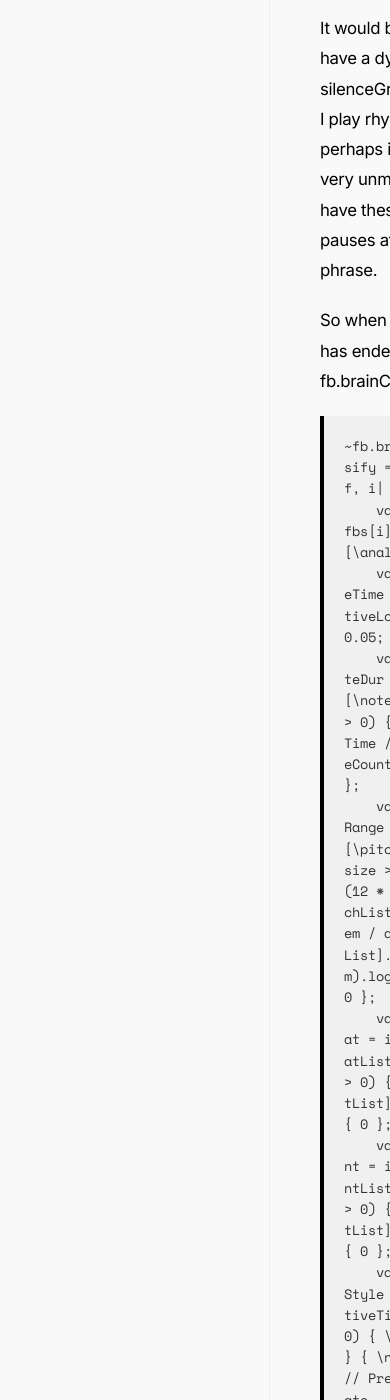
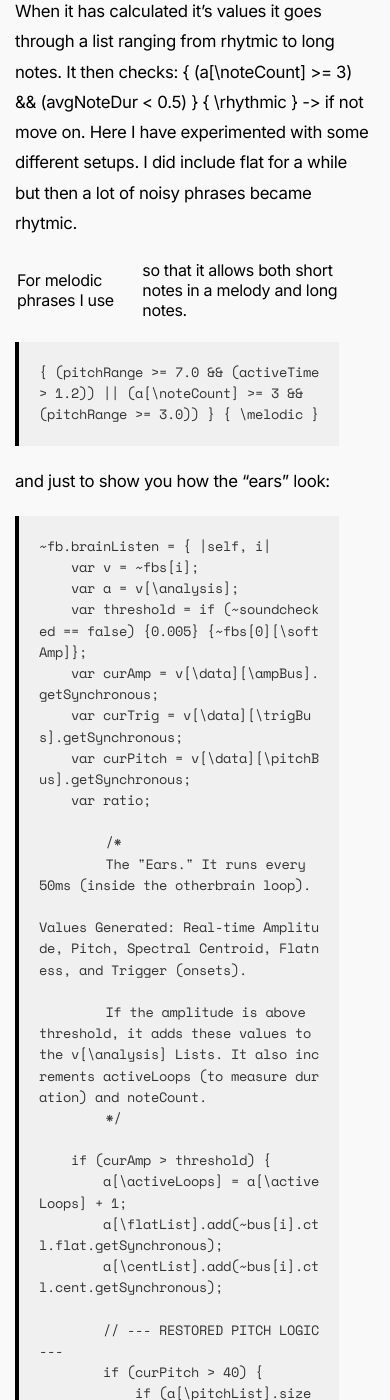
Before and after one commit to vikstromo/vikstromo.github.io, a Jekyll site: the page built from bias-documentation.html, in a window 390 px wide and 1400 px high, scrolled down 7473 px. Built offline with Jekyll 4.4.1, drawn with Linux system fonts in a browser that asks for light colours; some of the changed text lies outside the part shown.

Commit message:
fixed mobile layout

```diff
--- a/_layouts/default.html
+++ b/_layouts/default.html
@@ -73,12 +73,46 @@
         code { font-family: 'Space Mono', monospace; font-size: 0.85rem; line-height: 1.5; color: #333; }
 
         /* Mobile Fix */
-        @media (max-width: 768px) {
-            main { padding-left: 0; }
-            body { padding: 20px; }
-            .signal-chain { flex-direction: column; gap: 10px; }
-            .arrow { transform: rotate(90deg); }
-        }
+      @media (max-width: 768px) {
+    body { padding: 15px; } /* Reduce outer padding on mobile */
+
+    main { padding: 0; }
+
+    /* Force all flex containers to stack vertically */
+    div[style*="display: flex"],
+    .docs-layout {
+        flex-direction: column !important;
+        gap: 20px !important;
+    }
+
+    /* Make sidebars full width instead of 250px */
+    aside,
+    aside[style*="width: 250px"] {
+        width: 100% !important;
+        border-right: none !important;
+        border-bottom: 1px solid #eee;
+        padding-right: 0 !important;
+        padding-bottom: 20px;
+    }
+
+    /* Allow the content area to take up the full screen width */
+    article,
+    div[style*="flex-grow: 1"] {
+        max-width: 100% !important;
+    }
+
+    /* Signal Chain stacking */
+    .signal-chain { flex-direction: column; gap: 10px; }
+    .arrow { transform: rotate(90deg); padding: 5px 0; }
+
+    /* Make tab navigation scrollable so it doesn't break the layout */
+    .tab-nav {
+        gap: 20px;
+        overflow-x: auto;
+        white-space: nowrap;
+        -webkit-overflow-scrolling: touch;
+    }
+}
 /* --- DISCOGRAPHY GRID  */
 .album-grid {
     display: grid;
--- a/_layouts/post.html
+++ b/_layouts/post.html
@@ -1,7 +1,7 @@
 ---
 layout: default
 ---
-<div style="display: flex; min-height: 80vh; gap: 50px; margin-top: 40px;">
+<div class="docs-layout" style="min-height: 80vh; margin-top: 40px;">
 
     <aside style="width: 250px; flex-shrink: 0; border-right: 1px solid #eee; padding-right: 20px;">
         <h4 style="text-transform: uppercase; font-size: 0.7rem; letter-spacing: 0.1em; margin-bottom: 25px; opacity: 0.5;">Documentation Archive</h4>
--- a/bias-documentation.html
+++ b/bias-documentation.html
@@ -15,7 +15,7 @@ url: /bias-documentation.html
         <a href="/bias-documentation.html" class="tab-link active">Written Documentation</a>
     </div>
 
-    <div style="display: flex; gap: 50px;">
+  <div class="docs-layout">
         <aside style="width: 250px; flex-shrink: 0; border-right: 1px solid #eee; padding-right: 20px;">
             <h4 style="text-transform: uppercase; font-size: 0.7rem; opacity: 0.5; margin-bottom: 25px;">All Entries</h4>
             <ul style="list-style: none; padding: 0;">
```
